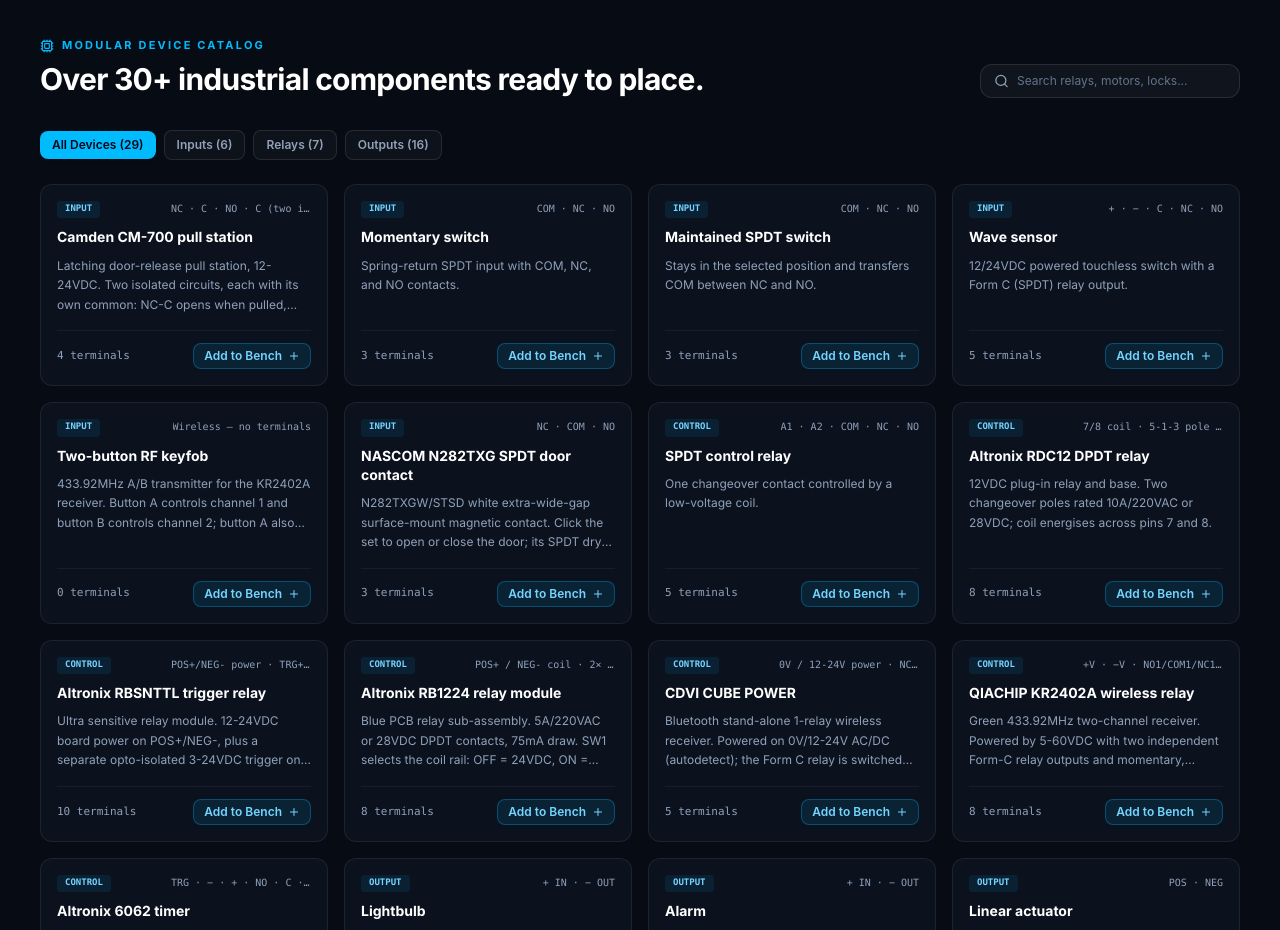
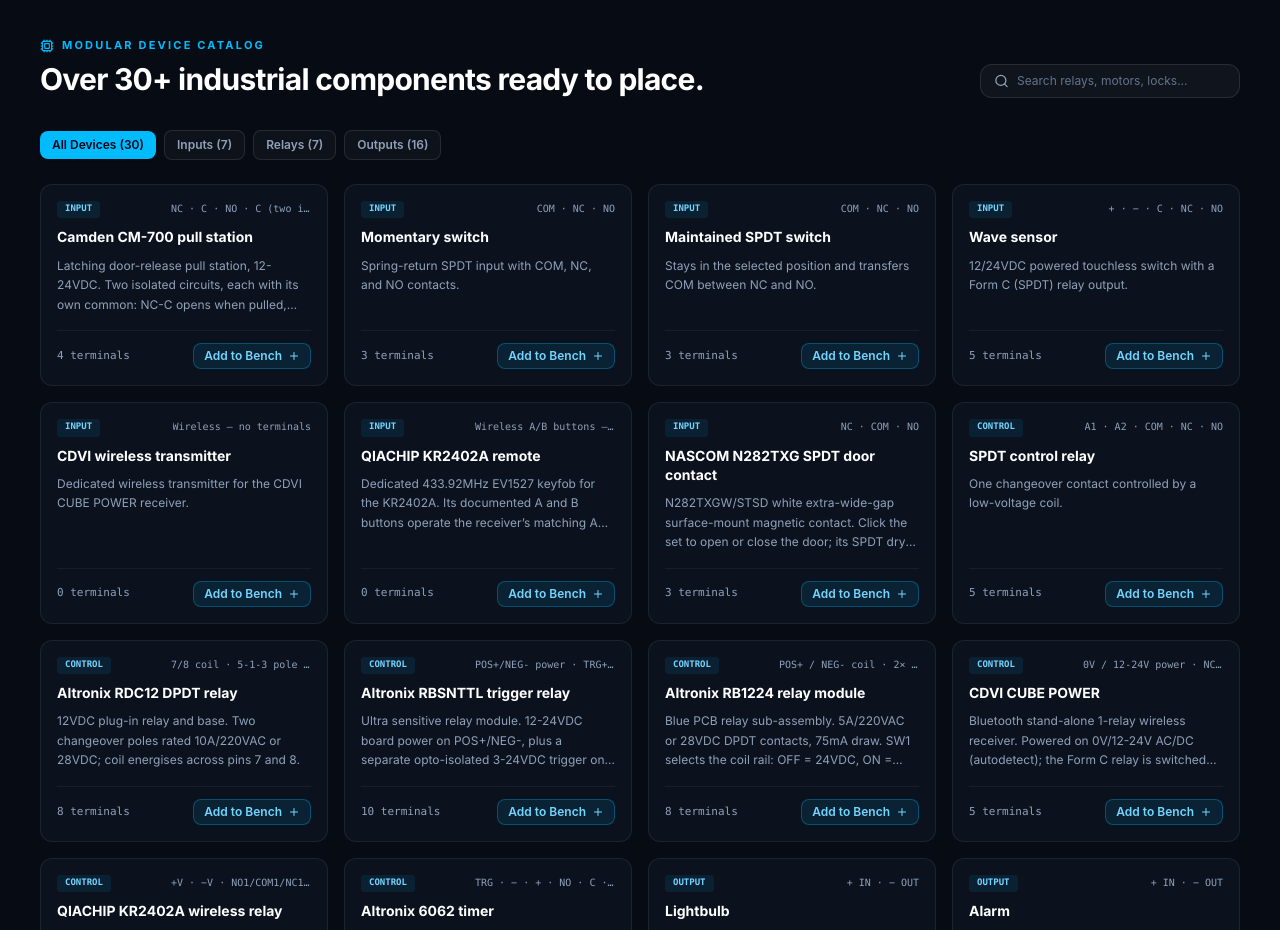
Before and after one commit to arjungautam1/NONC, a React (Vite) app: page / in a window 1280 px wide. Shown: the part 1420-2350 px from the top of the page. Built offline with nearby package versions, Linux system fonts and the light colour scheme.

Commit message:
Separate QIACHIP and CDVI remotes

```diff
--- a/src/components/game/CustomLabSidebar.tsx
+++ b/src/components/game/CustomLabSidebar.tsx
@@ -40,6 +40,7 @@ const thumbnailViewBoxes: Partial<Record<ComponentType, string>> = {
   wave_sensor: '-52 -92 104 200',
   cube_power: '-96 -78 166 168',
   wireless_transmitter: '-40 -50 80 155',
+  kr2402_remote: '-42 -68 84 155',
   door_sensor: '-72 -62 175 165',
   wireless_relay_kr2402: '-78 -68 156 165',
   sm500_maglock: '-66 -112 140 230',
--- a/src/components/game/Workspace.tsx
+++ b/src/components/game/Workspace.tsx
@@ -362,6 +362,7 @@ export const Workspace: React.FC = () => {
       case 'wireless_relay_kr2402':
       case 'transformer':
       case 'wireless_transmitter':
+      case 'kr2402_remote':
       case 'fuse':
       case 'button_no':
       case 'button_nc':
@@ -427,6 +428,9 @@ export const Workspace: React.FC = () => {
       case 'wireless_relay_kr2402':
         base = { x: -72, y: -64, w: 144, h: 150 };
         break;
+      case 'kr2402_remote':
+        base = { x: -36, y: -64, w: 72, h: 142 };
+        break;
       default:
         base = { x: -50, y: -50, w: 100, h: 100 };
         break;
@@ -1436,7 +1440,8 @@ export const Workspace: React.FC = () => {
       wireless_relay_kr2402: [100, 100],
       sm500_maglock: [64, 106],
       cx12plus: [135, 120],
-      wireless_transmitter: [34, 84]
+      wireless_transmitter: [34, 84],
+      kr2402_remote: [36, 72]
     };
     const [halfWidth, halfHeight] = halfSizeByType[comp.type] || [54, 54];
 
--- a/src/components/game/components/ComponentRenderer.tsx
+++ b/src/components/game/components/ComponentRenderer.tsx
@@ -31,6 +31,7 @@ import { STISirenStrobe } from './STISirenStrobe';
 import { SecoLarmSirenStrobe } from './SecoLarmSirenStrobe';
 import { DCCoolingFan } from './DCCoolingFan';
 import { KR2402Relay } from './KR2402Relay';
+import { KR2402Remote } from './KR2402Remote';
 
 const SPLICE_CONNECTOR_DEFAULT_SCALE = 1.67;
 
@@ -170,6 +171,8 @@ export const ComponentRenderer = React.memo(function ComponentRenderer({ compone
       return <CubePower component={component} isEnergized={isEnergized} />;
     case 'wireless_transmitter':
       return <WirelessTransmitter component={component} />;
+    case 'kr2402_remote':
+      return <KR2402Remote component={component} />;
     case 'wireless_relay_kr2402':
       return <KR2402Relay component={component} isEnergized={isEnergized} />;
     case 'sm500_maglock':
--- /dev/null
+++ b/src/components/game/components/KR2402Remote.tsx
@@ -0,0 +1,62 @@
+import React, { useState } from 'react';
+import type { CircuitComponent } from '../../../types/game';
+import { useGameStore } from '../../../store/useGameStore';
+
+interface KR2402RemoteProps {
+  component: CircuitComponent;
+}
+
+/** QIACHIP EV1527 two-button 433.92MHz A/B keyfob used with KR2402A. */
+export const KR2402Remote: React.FC<KR2402RemoteProps> = ({ component }) => {
+  const triggerKR2402Remote = useGameStore(state => state.triggerKR2402Remote);
+  const [pressedButton, setPressedButton] = useState<'A' | 'B' | null>(null);
+
+  const press = (event: React.PointerEvent, button: 'A' | 'B') => {
+    event.stopPropagation();
+    setPressedButton(button);
+    triggerKR2402Remote(component.id, button, true);
+  };
+
+  const release = (event: React.PointerEvent, button: 'A' | 'B') => {
+    event.stopPropagation();
+    setPressedButton(null);
+    triggerKR2402Remote(component.id, button, false);
+  };
+
+  const leave = () => {
+    if (pressedButton) triggerKR2402Remote(component.id, pressedButton, false);
+    setPressedButton(null);
+  };
+
+  return (
+    <g className="select-none">
+      <path d="M -7 -46 C -7 -59, 7 -59, 7 -46" fill="none" stroke="#a3a3a3" strokeWidth="5" />
+      <circle cx="0" cy="-55" r="7" fill="none" stroke="#d4d4d4" strokeWidth="2.5" />
+      <ellipse cx="0" cy="3" rx="29" ry="48" fill="#d4d4d4" stroke="#737373" strokeWidth="1.5" filter="drop-shadow(1px 4px 5px rgba(0,0,0,.45))" />
+      <ellipse cx="0" cy="3" rx="25" ry="44" fill="#171717" stroke="#404040" strokeWidth="1.2" />
+      <path d="M -18 -32 Q 0 -42 18 -32" fill="none" stroke="#737373" strokeWidth="1" />
+      <circle cx="0" cy="-28" r="2.6" fill={pressedButton ? '#ef4444' : '#450a0a'} stroke="#7f1d1d" />
+      <text x="0" y="-17" fill="#e5e5e5" fontSize="5.5" fontWeight="900" textAnchor="middle">QIACHIP</text>
+
+      {([[-10, 4, 'A'], [10, 4, 'B']] as const).map(([x, y, button]) => {
+        const pressed = pressedButton === button;
+        return (
+          <g key={button} className="device-control cursor-pointer" onPointerDown={event => press(event, button)} onPointerUp={event => release(event, button)} onPointerLeave={leave}>
+            <circle cx={x} cy={pressed ? y + 1.5 : y} r="9" fill={pressed ? '#525252' : '#737373'} stroke="#d4d4d4" strokeWidth="1" />
+            <text x={x} y={y + 2.7} fill="#fafafa" fontSize="7" fontWeight="900" textAnchor="middle" pointerEvents="none">{button}</text>
+            <circle cx={x} cy={y} r="11" fill="transparent" pointerEvents="all" />
+          </g>
+        );
+      })}
+
+      <text x="0" y="29" fill="#a3a3a3" fontSize="5.2" fontWeight="800" textAnchor="middle">433.92 MHz</text>
+      <path d="M -8 35 A 9 9 0 0 1 8 35 M -4 38 A 4.5 4.5 0 0 1 4 38" fill="none" stroke="#737373" strokeWidth="1.2" />
+      <g transform="translate(0, 67)" pointerEvents="none">
+        <rect x="-48" y="-9" width="96" height="18" rx="5" fill="#070b13" stroke="#334155" />
+        <text x="0" y="3" fill="#f1f5f9" fontSize="7.2" fontWeight="800" textAnchor="middle" fontFamily="monospace">{component.label}</text>
+      </g>
+    </g>
+  );
+};
+
+export default KR2402Remote;
--- a/src/components/game/components/WirelessTransmitter.tsx
+++ b/src/components/game/components/WirelessTransmitter.tsx
@@ -7,29 +7,24 @@ interface WirelessTransmitterProps {
 }
 
 /**
- * Two-button 433.92MHz keyfob. A and B operate the matching channels on a
- * powered KR2402A; A also retains compatibility with the CUBE POWER receiver.
+ * Radium/Erone-style RF keyfob dedicated to the CDVI CUBE POWER receiver.
  */
 export const WirelessTransmitter: React.FC<WirelessTransmitterProps> = ({ component }) => {
   const triggerWirelessTransmitter = useGameStore(state => state.triggerWirelessTransmitter);
-  const [pressedChannel, setPressedChannel] = useState<1 | 2 | null>(null);
+  const [pressed, setPressed] = useState(false);
 
-  const handlePointerDown = (e: React.PointerEvent, channel: 1 | 2) => {
+  const handlePointerDown = (e: React.PointerEvent) => {
     e.stopPropagation();
-    setPressedChannel(channel);
-    triggerWirelessTransmitter(component.id, channel, true);
+    setPressed(true);
   };
 
-  const handlePointerUp = (e: React.PointerEvent, channel: 1 | 2) => {
+  const handlePointerUp = (e: React.PointerEvent) => {
     e.stopPropagation();
-    setPressedChannel(null);
-    triggerWirelessTransmitter(component.id, channel, false);
+    setPressed(false);
+    triggerWirelessTransmitter(component.id);
   };
 
-  const handlePointerLeave = () => {
-    if (pressedChannel) triggerWirelessTransmitter(component.id, pressedChannel, false);
-    setPressedChannel(null);
-  };
+  const handlePointerLeave = () => setPressed(false);
 
   return (
     <g className="select-none">
@@ -47,17 +42,12 @@ export const WirelessTransmitter: React.FC<WirelessTransmitterProps> = ({ compon
       <ellipse cx="0" cy="0" rx="30" ry="42" fill="url(#txBodyGrad)" stroke="#c9cdd6" strokeWidth="1.2" filter="drop-shadow(1px 3px 5px rgba(0,0,0,0.35))" />
       <ellipse cx="0" cy="-2" rx="25" ry="35" fill="#ffffff" opacity="0.12" />
 
-      {([[-12, -8, 1, 'A'], [12, -8, 2, 'B']] as const).map(([cx, cy, channel, label]) => {
-        const pressed = pressedChannel === channel;
-        return (
-          <g key={channel} className="cursor-pointer" onPointerDown={event => handlePointerDown(event, channel)} onPointerUp={event => handlePointerUp(event, channel)} onPointerLeave={handlePointerLeave}>
-            <circle cx={cx} cy={cy} r="11" fill="#1e3a8a" stroke="#0f2563" strokeWidth="1.4" />
-            <circle cx={cx} cy={pressed ? cy + 1.5 : cy} r="8.3" fill={pressed ? '#1d4ed8' : '#2563eb'} stroke="#0f2563" strokeWidth="1" />
-            <text x={cx} y={cy + 2.5} fill="#dbeafe" fontSize="7" fontWeight="900" textAnchor="middle" pointerEvents="none">{label}</text>
-            <circle cx={cx} cy={cy} r="11" fill="transparent" pointerEvents="all" />
-          </g>
-        );
-      })}
+      <circle cx="0" cy="-8" r="19" fill="#1e3a8a" stroke="#0f2563" strokeWidth="1.4" />
+      <circle cx="0" cy={pressed ? -6 : -8} r="15" fill={pressed ? '#1d4ed8' : '#2563eb'} stroke="#0f2563" strokeWidth="1" style={{ transition: 'cy 80ms ease, fill 80ms ease' }} />
+      <ellipse cx="-4.5" cy={pressed ? -11.5 : -13.5} rx="6" ry="3.5" fill="#93c5fd" opacity="0.55" />
+      <g className="cursor-pointer" onPointerDown={handlePointerDown} onPointerUp={handlePointerUp} onPointerLeave={handlePointerLeave}>
+        <circle cx="0" cy="-8" r="19" fill="transparent" pointerEvents="all" />
+      </g>
 
       {/* RF glyph */}
       <g transform="translate(0, 30)" opacity="0.8" stroke="#64748b" strokeWidth="1.3" fill="none" strokeLinecap="round">
--- a/src/customLab/componentCatalog.ts
+++ b/src/customLab/componentCatalog.ts
@@ -119,12 +119,25 @@ export const customLabOptions: CustomLabOption[] = [
   {
     id: 'wireless_transmitter',
     category: 'input',
-    name: 'Two-button RF keyfob',
-    description: '433.92MHz A/B transmitter for the KR2402A receiver. Button A controls channel 1 and button B controls channel 2; button A also operates powered CUBE POWER receivers.',
+    name: 'CDVI wireless transmitter',
+    description: 'Dedicated wireless transmitter for the CDVI CUBE POWER receiver.',
     terminalSummary: 'Wireless — no terminals',
     template: {
       type: 'wireless_transmitter',
       label: 'RF Transmitter',
+      terminals: [],
+      state: {}
+    }
+  },
+  {
+    id: 'kr2402_remote',
+    category: 'input',
+    name: 'QIACHIP KR2402A remote',
+    description: 'Dedicated 433.92MHz EV1527 keyfob for the KR2402A. Its documented A and B buttons operate the receiver’s matching A and B relay outputs.',
+    terminalSummary: 'Wireless A/B buttons — no terminals',
+    template: {
+      type: 'kr2402_remote',
+      label: 'QIACHIP A/B Remote',
       terminals: [],
       state: {}
     }
@@ -568,7 +581,7 @@ const getPlacementSize = (component: Pick<CircuitComponent, 'type' | 'terminals'
     card_reader: [60, 110], wave_sensor: [75, 140], maglock: [90, 80],
     door_strike: [70, 80], actuator: [180, 80], sliding_gate: [145, 100],
     cube_power: [120, 105], sm500_maglock: [90, 135], cx12plus: [185, 165],
-    wireless_transmitter: [65, 110], wireless_relay_kr2402: [105, 105], seco_larm_strobe_siren: [80, 115]
+    wireless_transmitter: [65, 110], kr2402_remote: [65, 110], wireless_relay_kr2402: [105, 105], seco_larm_strobe_siren: [80, 115]
   };
   const [width, height] = sizes[component.type] ?? [80, 85];
   // These baseline sizes include the standard display scale; honour enlarged devices too.
--- a/src/store/useGameStore.ts
+++ b/src/store/useGameStore.ts
@@ -64,7 +64,8 @@ interface GameState {
   toggleSwitch: (id: string) => void;
   triggerCardReader: (id: string) => void;
   triggerWaveSensor: (id: string) => void;
-  triggerWirelessTransmitter: (id: string, channel?: 1 | 2, pressed?: boolean) => void;
+  triggerWirelessTransmitter: (id: string) => void;
+  triggerKR2402Remote: (id: string, button: 'A' | 'B', pressed: boolean) => void;
   configureCX12Plus: (id: string, patch: Partial<CX12PlusConfig>) => void;
 
   addWire: (
@@ -1558,29 +1559,39 @@ export const useGameStore = create<GameState>((set, get) => {
       }, 3000);
     },
 
-    triggerWirelessTransmitter: (_id, channel = 1, pressed = true) => {
+    triggerWirelessTransmitter: () => {
       const state = get();
       if (!state.isRunning) return;
       const poweredIds = state.simulation.energizedComponents;
-      const hasTarget = state.components.some(c =>
-        (c.type === 'cube_power' || c.type === 'wireless_relay_kr2402') && poweredIds.has(c.id)
+      const hasTarget = state.components.some(c => c.type === 'cube_power' && poweredIds.has(c.id));
+      if (!hasTarget) return;
+
+      soundManager.playClick();
+      const newComponents = state.components.map(c =>
+        c.type === 'cube_power' && poweredIds.has(c.id)
+          ? { ...c, state: { ...c.state, relayTriggered: !c.state.relayTriggered } }
+          : c
       );
+      runSimulation(newComponents, state.wires, state.isRunning);
+    },
+
+    triggerKR2402Remote: (_id, button, pressed) => {
+      const state = get();
+      if (!state.isRunning) return;
+      const poweredIds = state.simulation.energizedComponents;
+      const hasTarget = state.components.some(c => c.type === 'wireless_relay_kr2402' && poweredIds.has(c.id));
       if (!hasTarget) return;
 
       if (pressed) soundManager.playClick();
+      const key = button === 'A' ? 'channel1Active' : 'channel2Active';
       const newComponents = state.components.map(c => {
-        if (!poweredIds.has(c.id)) return c;
-        if (c.type === 'cube_power' && channel === 1 && pressed) {
-          return { ...c, state: { ...c.state, relayTriggered: !c.state.relayTriggered } };
-        }
-        if (c.type !== 'wireless_relay_kr2402') return c;
+        if (c.type !== 'wireless_relay_kr2402' || !poweredIds.has(c.id)) return c;
 
         const mode = c.state.wirelessMode ?? 'toggle';
-        const key = channel === 1 ? 'channel1Active' : 'channel2Active';
         if (mode === 'momentary') return { ...c, state: { ...c.state, [key]: pressed } };
         if (!pressed) return c;
         if (mode === 'latching') {
-          return { ...c, state: { ...c.state, channel1Active: channel === 1, channel2Active: channel === 2 } };
+          return { ...c, state: { ...c.state, channel1Active: button === 'A', channel2Active: button === 'B' } };
         }
         return { ...c, state: { ...c.state, [key]: !c.state[key] } };
       });
--- a/src/types/game.ts
+++ b/src/types/game.ts
@@ -37,6 +37,7 @@ export type ComponentType =
   | 'wave_sensor'
   | 'cube_power'
   | 'wireless_transmitter'
+  | 'kr2402_remote'
   | 'wireless_relay_kr2402'
   | 'sm500_maglock'
   | 'cx12plus'
```
